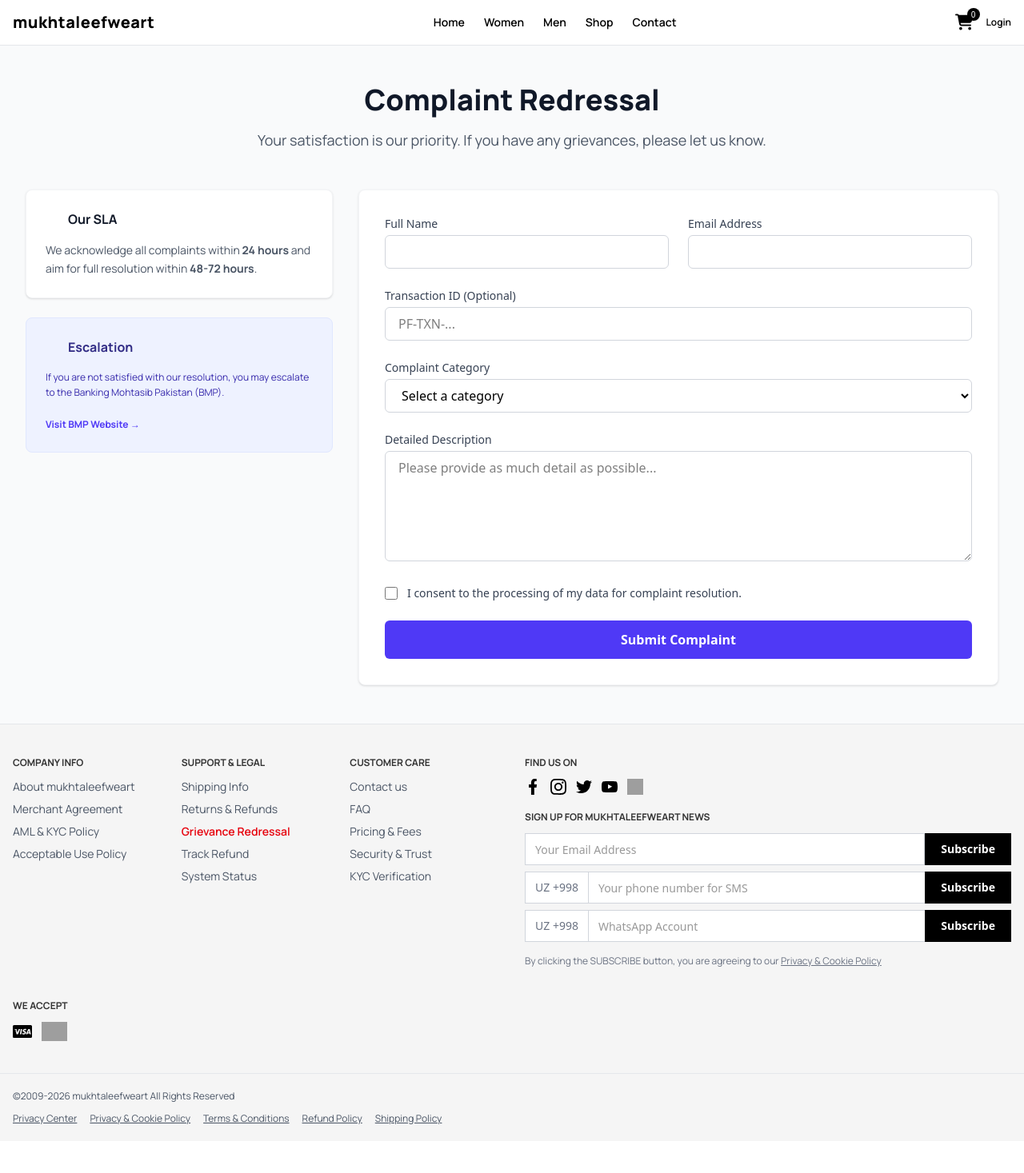
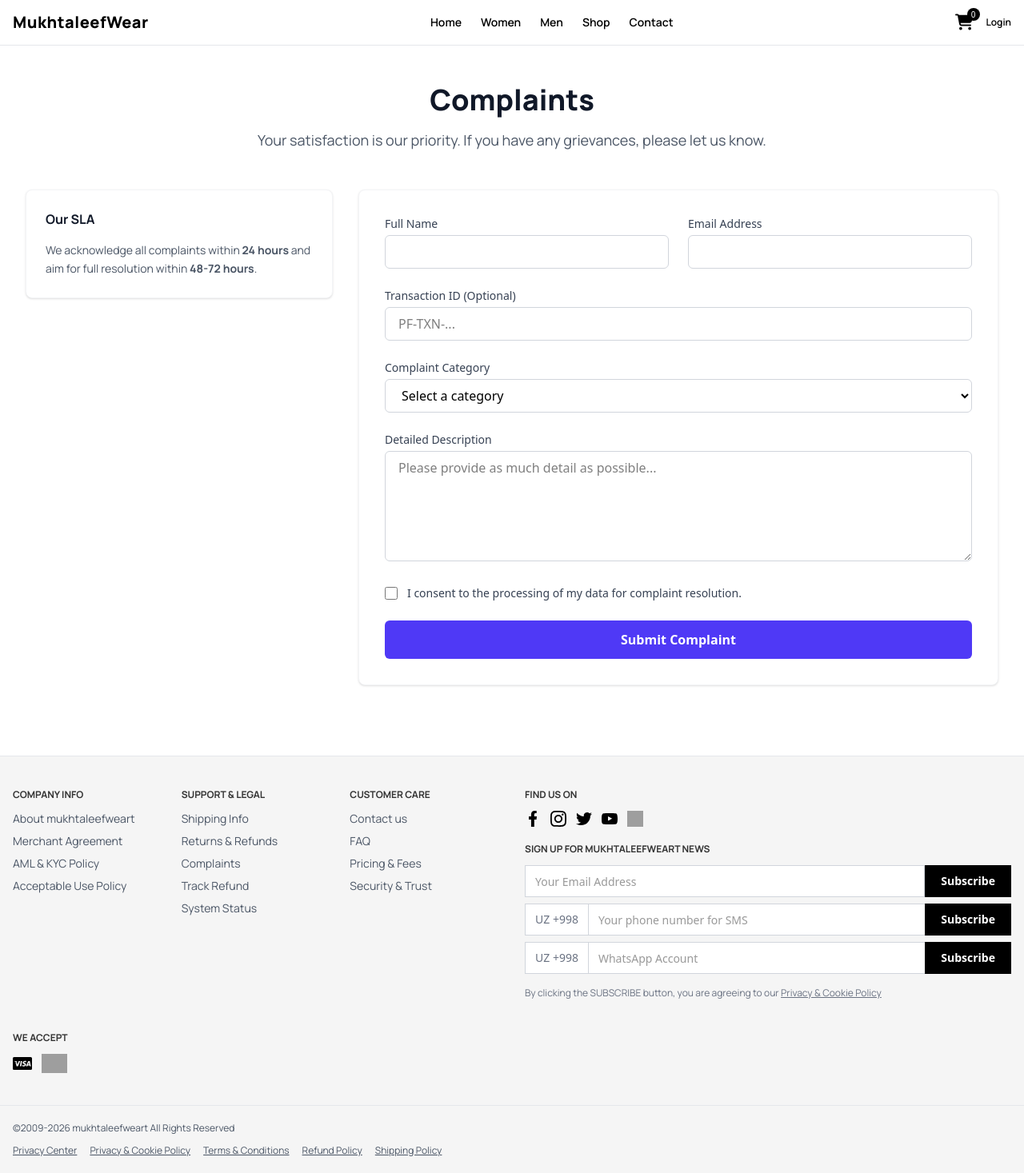
Before and after one commit to bilalahmedkhatri/store-dj-rhel, a Django app: page /complaints/ in a window 1280 px wide. Shown: the whole page at 80% size. Before the commit the page ends 1407 px from the top, so only its background shows below. Run offline with Django 5.2, Linux system fonts and the light colour scheme; style sheets or scripts are compiled from the project's sources; some libraries are stand-ins or nearby versions; grey boxes are pictures that could not be loaded.

Commit message:
minor updates

```diff
--- a/templates/landing/acceptable_use.html
+++ b/templates/landing/acceptable_use.html
@@ -4,8 +4,8 @@
 {% block title %}Acceptable Use Policy - mukhtaleefweart{% endblock %}
 
 {% block content %}
-<div class="bg-white py-16 px-4 sm:px-6 lg:px-8">
-    <div class="mx-auto">
+<div class="container  mx-auto">
+<div class="py-16 px-4 sm:px-6 lg:px-8">
         <h1 class="text-3xl font-extrabold text-gray-900 sm:text-4xl mb-8">Acceptable Use Policy</h1>
 
         <div class="prose prose-indigo prose-lg text-gray-500">
--- a/templates/landing/aml_policy.html
+++ b/templates/landing/aml_policy.html
@@ -4,8 +4,8 @@
 {% block title %}AML & KYC Policy - mukhtaleefweart{% endblock %}
 
 {% block content %}
+<div class="container mx-auto">
 <div class="bg-white py-16 px-4 sm:px-6 lg:px-8">
-    <div class="mx-auto">
         <h1 class="text-3xl font-extrabold text-gray-900 sm:text-4xl mb-8">Anti-Money Laundering (AML) & KYC Policy</h1>
 
         <div class="prose prose-indigo prose-lg text-gray-500">
--- a/templates/landing/base.html
+++ b/templates/landing/base.html
@@ -3,7 +3,7 @@
 <html lang="en">
   <head>
     {% include 'landing/meta.html' %}
-    <title>{% block title %}mukhtaleefweart{% endblock %}</title>
+    <title>{% block title %}MukhtaleefWear{% endblock %}</title>
     <link rel="stylesheet" href="{% static 'css/cart-toast.css' %}">
     {% block extra_css %}{% endblock %}
   </head>
--- a/templates/landing/complaints.html
+++ b/templates/landing/complaints.html
@@ -1,13 +1,13 @@
 {% extends 'landing/base.html' %}
 {% load static %}
 
-{% block title %}Complaint Redressal - mukhtaleefweart{% endblock %}
+{% block title %}Complaint Redressal - MukhtaleefWear{% endblock %}
 
 {% block content %}
-<div class="bg-gray-50 py-12 px-4 sm:px-6 lg:px-8">
-    <div class="mx-auto">
+<div class="container mx-auto">
+<div class="py-12 px-4 sm:px-6 lg:px-8 mb-10">
         <div class="text-center mb-12">
-            <h1 class="text-4xl font-extrabold text-gray-900 mb-4">Complaint Redressal</h1>
+            <h1 class="text-4xl font-extrabold text-gray-900 mb-4">Complaints</h1>
             <p class="text-lg text-gray-600">Your satisfaction is our priority. If you have any grievances, please let us know.</p>
         </div>
 
@@ -16,7 +16,6 @@
             <div class="md:col-span-1 space-y-6">
                 <div class="bg-white p-6 rounded-lg shadow-sm border border-gray-100">
                     <h3 class="font-bold text-gray-900 mb-4 flex items-center">
-                        <i data-lucide="clock" class="mr-2 h-5 w-5 text-indigo-600"></i>
                         Our SLA
                     </h3>
                     <p class="text-sm text-gray-600 leading-relaxed">
@@ -24,16 +23,6 @@
                     </p>
                 </div>
 
-                <div class="bg-indigo-50 p-6 rounded-lg border border-indigo-100">
-                    <h3 class="font-bold text-indigo-900 mb-4 flex items-center">
-                        <i data-lucide="shield-check" class="mr-2 h-5 w-5 text-indigo-600"></i>
-                        Escalation
-                    </h3>
-                    <p class="text-xs text-indigo-800 leading-relaxed mb-4">
-                        If you are not satisfied with our resolution, you may escalate to the Banking Mohtasib Pakistan (BMP).
-                    </p>
-                    <a href="https://www.bankingmohtasib.gov.pk/" target="_blank" class="text-xs font-bold text-indigo-600 hover:underline">Visit BMP Website &rarr;</a>
-                </div>
             </div>
 
             <!-- Complaint Form -->
--- a/templates/landing/footer.html
+++ b/templates/landing/footer.html
@@ -18,7 +18,7 @@
             <ul class="space-y-2 text-sm text-gray-600">
               <li><a href="{% url 'shipping_policy' %}" class="hover:text-black">Shipping Info</a></li>
               <li><a href="{% url 'return_policy' %}" class="hover:text-black">Returns & Refunds</a></li>
-              <li><a href="{% url 'complaints' %}" class="hover:text-black text-red-600 font-semibold">Grievance Redressal</a></li>
+              <li><a href="{% url 'complaints' %}" class="hover:text-black">Complaints</a></li>
               <li><a href="{% url 'refund_status' %}" class="hover:text-black">Track Refund</a></li>
               <li><a href="{% url 'status_page' %}" class="hover:text-black">System Status</a></li>
             </ul>
@@ -30,7 +30,7 @@
               <li><a href="{% url 'faqs' %}" class="hover:text-black">FAQ</a></li>
               <li><a href="{% url 'pricing' %}" class="hover:text-black">Pricing & Fees</a></li>
               <li><a href="{% url 'security' %}" class="hover:text-black">Security & Trust</a></li>
-              <li><a href="{% url 'kyc' %}" class="hover:text-black">KYC Verification</a></li>
+              {% comment %} <li><a href="{% url 'kyc' %}" class="hover:text-black">KYC Verification</a></li> {% endcomment %}
             </ul>
           </div>
         </div>
--- a/templates/landing/header.html
+++ b/templates/landing/header.html
@@ -1,7 +1,7 @@
 {% load static %}
 <header class="sticky top-0 z-50 bg-white border-b border-gray-200">
   <div class="container mx-auto px-4 h-14 flex items-center justify-between">
-    <a href="{% url 'index' %}" class="font-black text-xl tracking-wide text-black">mukhtaleefweart</a>
+    <a href="{% url 'index' %}" class="font-black text-xl tracking-wide text-black">MukhtaleefWear</a>
 
     <nav class="hidden md:flex items-center gap-6 text-sm font-semibold" aria-label="Main">
       <a href="{% url 'index' %}" class="hover:text-gray-500">Home</a>
--- a/templates/landing/merchant_agreement.html
+++ b/templates/landing/merchant_agreement.html
@@ -4,8 +4,8 @@
 {% block title %}Merchant Agreement - mukhtaleefweart{% endblock %}
 
 {% block content %}
+<div class="container mx-auto">
 <div class="bg-white py-16 px-4 sm:px-6 lg:px-8">
-    <div class="mx-auto">
         <h1 class="text-3xl font-extrabold text-gray-900 sm:text-4xl mb-8 text-center">Merchant Service Agreement</h1>
 
         <div class="prose prose-indigo prose-lg text-gray-500 max-w-none">
--- a/templates/landing/security.html
+++ b/templates/landing/security.html
@@ -5,7 +5,7 @@
 
 {% block content %}
 <div class="container mx-auto">
-    <div class="bg-gray-50 py-16 px-4 sm:px-6 lg:px-8">
+    <div class="py-16 px-4 sm:px-6 lg:px-8">
         <div class="text-center mb-16">
             <h1 class="text-4xl font-extrabold text-gray-900 mb-4">Your Security is Our Priority</h1>
             <p class="text-lg text-gray-600">GoPayFast employs bank-grade security to protect your data and transactions.</p>
--- a/templates/landing/shipping.html
+++ b/templates/landing/shipping.html
@@ -12,7 +12,7 @@
 
         <div class="prose prose-lg text-gray-600 max-w-none">
             <h2>Shipping Options & Rates</h2>
-            <table class="w-full text-sm border-collapse">
+            <table class="w-full text-sm border-collapse mb-5">
                 <thead><tr><th class="border p-2 text-left">Method</th><th class="border p-2 text-left">Delivery Time</th><th class="border p-2 text-left">Cost</th></tr></thead>
                 <tbody>
                     {% for row in shipping_rows %}
@@ -22,7 +22,7 @@
             </table>
 
             {% for section in sections %}
-            <h2>{{ section.title }}</h2>
+            <h2 class="mt-5 font-black" >{{ section.title }}</h2>
             <p>{{ section.body }}</p>
             {% endfor %}
         </div>
--- a/templates/landing/status.html
+++ b/templates/landing/status.html
@@ -5,13 +5,13 @@
 
 {% block content %}
 <div class="container mx-auto">
-    <div class="bg-gray-50 py-16 px-4 sm:px-6 lg:px-8">
+    <div class="py-16 px-4 sm:px-6">
         <div class="bg-white rounded-xl shadow-sm border border-gray-100 overflow-hidden">
             <!-- Header Status -->
             <div class="bg-green-600 px-8 py-10 text-white flex items-center justify-between">
                 <div>
                     <h1 class="text-3xl font-bold">All Systems Operational</h1>
-                    <p class="text-green-100 mt-1">Status as of April 12, 2026 14:30 PKT</p>
+                    <p class="text-green-100 mt-1">Status as of April 24, 2026 01:49 PKT</p>
                 </div>
                 <i data-lucide="check-circle-2" class="h-16 w-16 text-green-200"></i>
             </div>
@@ -39,7 +39,7 @@
                             <i data-lucide="wallet" class="h-5 w-5 text-indigo-600 mr-4"></i>
                             <div>
                                 <p class="text-sm font-bold text-gray-900">Mobile Wallets</p>
-                                <p class="text-xs text-gray-500">EasyPaisa, JazzCash</p>
+                                <p class="text-xs text-gray-500">EasyPaisa, JazzCash, Cash on Delivery</p>
                             </div>
                         </div>
                         <span class="text-xs font-bold text-green-600 flex items-center">
```
Also changed, not shown: app/views/mock_data.py (+5 -5 lines), static/images/about-story.jpg (added).
